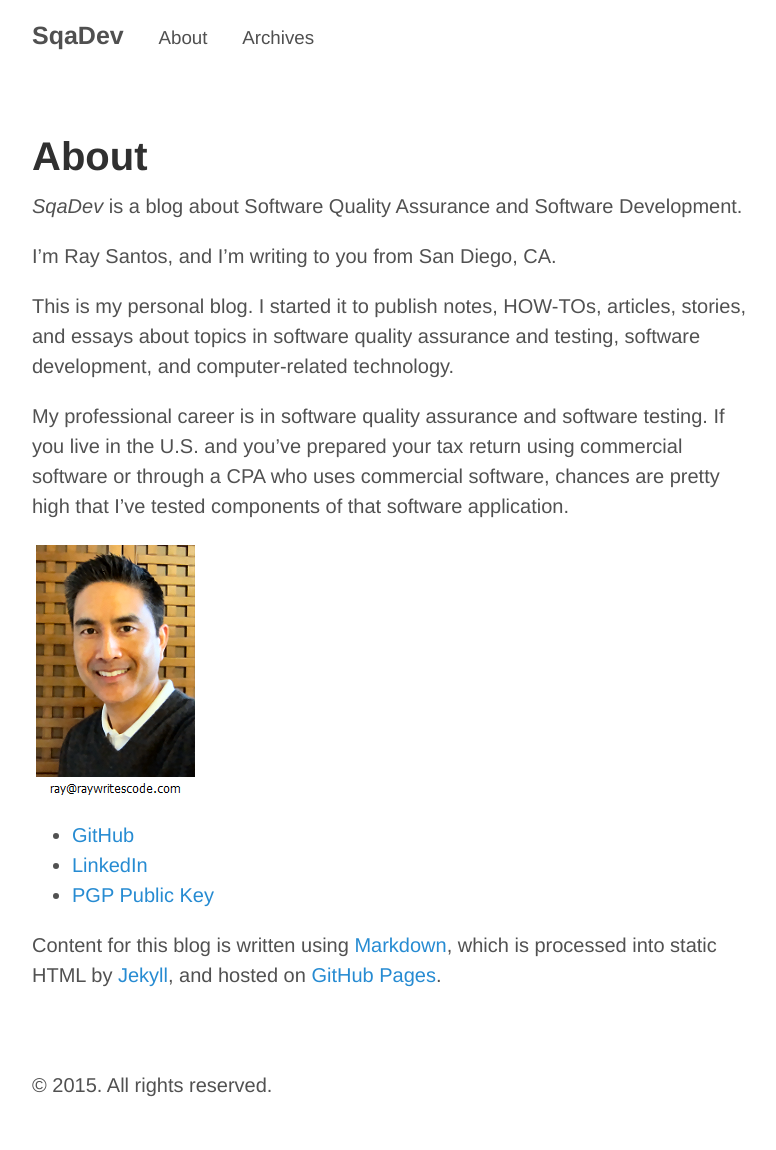
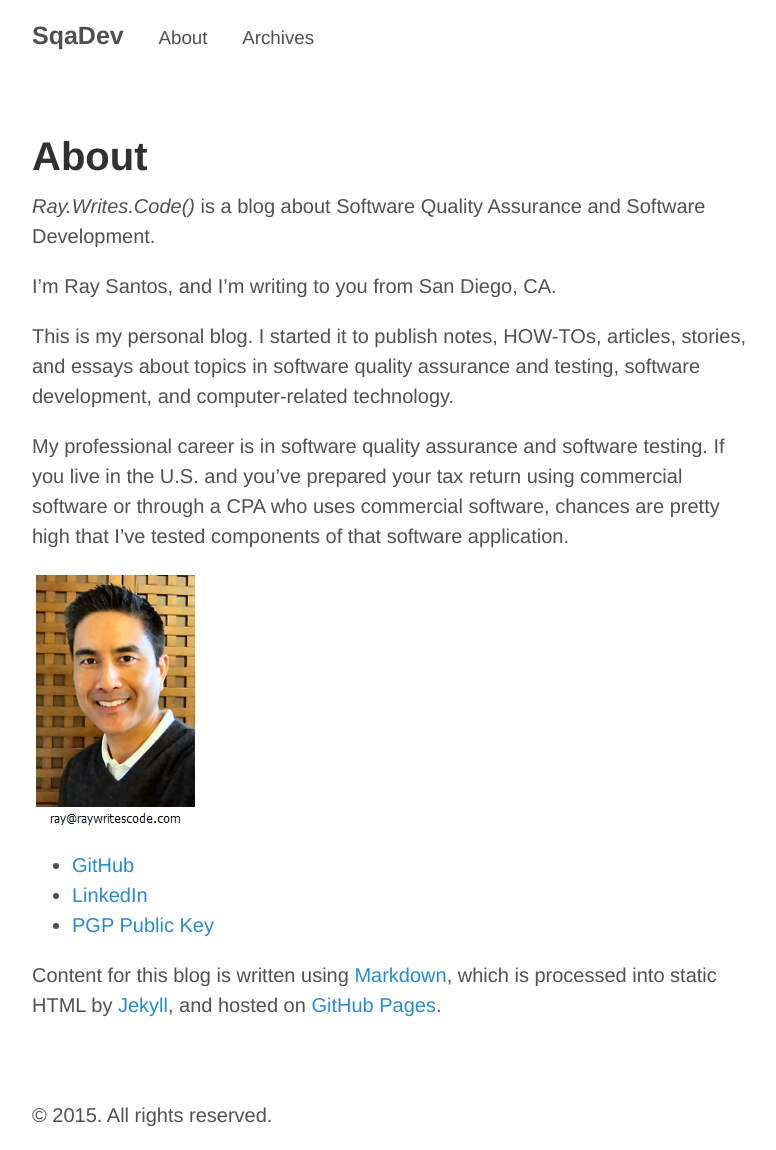
Before and after one commit to raywritescode/raywritescode.github.io, a Jekyll site: the page built from about.md, in a window 1280 px wide. Shown: the whole page, without its empty margins (248-1024 px from the left). Built offline with Jekyll 4.4.1, drawn with Linux system fonts in a browser that asks for light colours; Markdown is read by kramdown in place of the engine named in the settings; before the commit the page ends 1120 px from its top, so only the background shows below that.

Commit message:
about.md - Updated. Returned to Ray Writes Code as Ray.Writes.Code()

```diff
--- a/about.md
+++ b/about.md
@@ -3,7 +3,7 @@ layout: page
 title: About
 ---
 
-*SqaDev* is a blog about Software Quality Assurance and Software Development.
+*Ray.Writes.Code()* is a blog about Software Quality Assurance and Software Development.
 
 I’m Ray Santos, and I’m writing to you from San Diego, CA.
 
```
